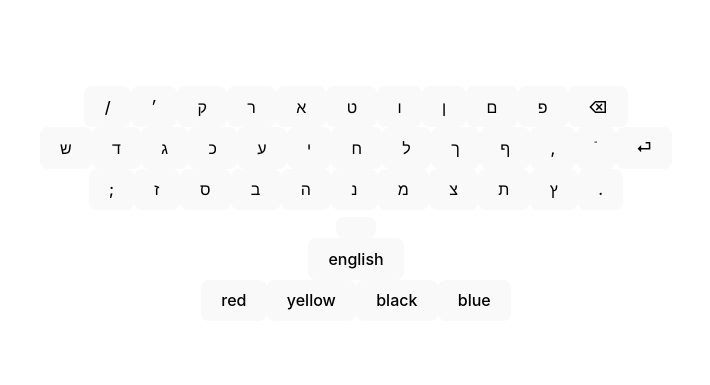
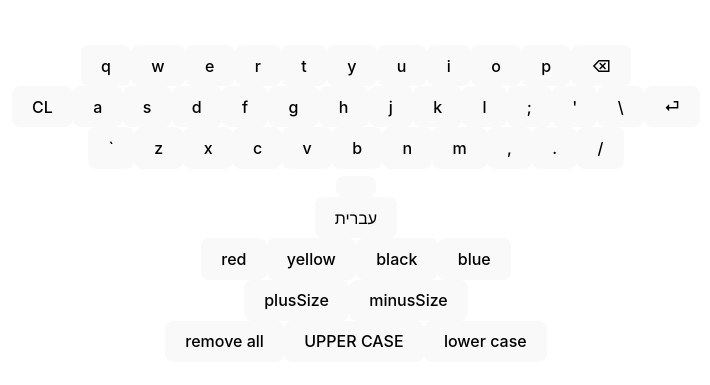
Before and after one commit to Naama-Shvalb/textEditor, a React (Vite) app in the folder text-editr/: page / in a window 1280 px wide. Shown: the part 203-588 px from the top of the page, without its empty margins (284-994 px from the left). Built offline with nearby package versions, Linux system fonts and the light colour scheme.

Commit message:
add functionality

```diff
--- a/text-editr/src/App.jsx
+++ b/text-editr/src/App.jsx
@@ -4,7 +4,9 @@ import viteLogo from '/vite.svg'
 import './App.css'
 import { Keyboard } from './components/keyboard'
 import { TextView } from './components/TextView'
-import { ChangeColor } from './components/ChangeColor'
+import { ChangeStyle } from './components/ChangeStyle'
+import { ChangeAll } from './components/changeAll'
+import { textManager } from './TextManager'
 
 
 function App() {
@@ -13,12 +15,12 @@ function App() {
   console.log('app render')
 
 
-
   return (
     <>
       <pre><TextView /></pre>
       <Keyboard language={'Hebrew'} onKeyClick={setClickedChar} />
-      <div><ChangeColor/></div>
+      <div><ChangeStyle/></div>
+      <div><ChangeAll/></div>
     </>
   )
 }
--- a/text-editr/src/TextManager.ts
+++ b/text-editr/src/TextManager.ts
@@ -2,26 +2,35 @@ export class TextElement {
     value: string;
     size: number;
     color: string;
+    upperCase: boolean;
 
-    constructor({value, size, color}) {
+    constructor({value, size, color, upperCase}) {
         this.value = value;
         this.size = size;
         this.color = color;
+        this.upperCase = upperCase;
     }
 }
 
 export class TextManager {
     chars: TextElement[] = [];
+    previousChars: TextElement[][]= [];
     activeColor = 'black';
-    activeSize = 10;
+    activeSize = 18;
+    upperCase = false;
 
     addChar(char: string) {
+        if (this.upperCase) {
+                char = char.toUpperCase();
+        }
         const charObj: TextElement = new TextElement({
             value: char,
             size: this.activeSize,
-            color: this.activeColor
+            color: this.activeColor,
+            upperCase: this.upperCase
         })
        this.chars.push(charObj);
+       this.previousChars.push(this.chars);
     }
 
     setActiveColor(color: string) {
@@ -29,7 +38,11 @@ export class TextManager {
     }
 
     setActiveSize(size: number) {
-        this.activeSize = size;
+        this.activeSize += size;
+    }
+
+    activeUpperCase(){
+        this.upperCase = !this.upperCase;
     }
 }
 
--- /dev/null
+++ b/text-editr/src/components/ChangeAll.jsx
@@ -0,0 +1,42 @@
+import React, { useState } from 'react';
+import {textManager} from '../TextManager'
+
+
+export const ChangeAll = () => {
+
+    //const [characters, setCharacters] = useState(textManager.chars);
+    const handleUpperCase = () => {
+        textManager.chars.map((char, index)=>{
+            char.value.toUpperCase();
+        })
+    }
+
+    const handleLowerCase = () => {
+        textManager.chars.map((char, index)=>{
+            char.value.toLowerCase();
+        })
+    }
+
+    const handleClick = (click) => {
+        switch (click){
+            case 'deleteAll':
+                //textManager.chars=[];
+                break;
+            case 'upperCase':
+                handleUpperCase();
+                break;
+            case 'lowerCase':
+                handleLowerCase();
+
+
+        };
+    };
+
+
+    return (<>
+        <button onClick={handleClick("deleteAll")}>remove all</button>
+        <button onClick={handleClick("upperCase")}>UPPER CASE</button>
+        <button onClick={handleClick("lowerCase")}>lower case</button>
+    </>
+    )
+}
--- a/text-editr/src/components/ChangeColor.jsx
+++ /dev/null
@@ -1,25 +0,0 @@
-import React, { useState } from 'react';
-import {textManager} from '../TextManager'
-
-export const ChangeColor = () => {
-    const [currentColor, setCurrentColor] = useState('black');
-    const handleClick = (color) => {
-        setCurrentColor(color);
-    }
-    textManager.setActiveColor(currentColor);
-
-    return <>
-    <button onClick={() => handleClick('red')}>
-        {"red"}
-    </button>
-    <button onClick={() => handleClick('yellow')}>
-        {"yellow"}
-    </button>
-    <button onClick={() => handleClick('black')}>
-        {"black"}
-    </button>
-    <button onClick={() => handleClick('blue')}>
-        {"blue"}
-    </button>
-    </>
-}
--- /dev/null
+++ b/text-editr/src/components/ChangeStyle.jsx
@@ -0,0 +1,41 @@
+import React, { useState } from 'react';
+import {textManager} from '../TextManager'
+
+export const ChangeStyle = () => {
+    //const [currentColor, setCurrentColor] = useState('black');
+    const handleColor = (color) => {
+        //setCurrentColor(color);
+        textManager.setActiveColor(color)
+    }
+
+    const handleSize = (size) => {
+        textManager.setActiveSize(size);
+    }
+    //textManager.setActiveColor(currentColor);
+
+    return <>
+    <div>
+    <button onClick={() => handleColor('red')}>
+        {"red"}
+    </button>
+    <button onClick={() => handleColor('yellow')}>
+        {"yellow"}
+    </button>
+    <button onClick={() => handleColor('black')}>
+        {"black"}
+    </button>
+    <button onClick={() => handleColor('blue')}>
+        {"blue"}
+    </button>
+    </div>
+    <div>
+    <button onClick={() => handleSize(1)}>
+        {"plusSize"}
+    </button>
+    <button onClick={() => handleSize(-1)}>
+        {"minusSize"}
+    </button>
+    </div>
+
+    </>
+}
--- a/text-editr/src/components/KeyboardKey.jsx
+++ b/text-editr/src/components/KeyboardKey.jsx
@@ -5,12 +5,16 @@ export const KeyboardKey = ({ char, onKeyClick}) => {
     const handleClick = () => {
         if( char === '⌫'){
             textManager.chars.pop();
-       }
-       else{
+       }else if(char === 'CL'){
+            textManager.activeUpperCase();
+       } else{
         textManager.addChar(char);
        }
         console.log('textBox', textManager);
         onKeyClick(Math.random());
+        textManager.previousChars.push(textManager.chars);
+        console.log("prev",textManager.previousChars);
+
     }
 
     return (<button onClick = {handleClick}>{char}</button>);
--- a/text-editr/src/components/TextView.jsx
+++ b/text-editr/src/components/TextView.jsx
@@ -1,13 +1,14 @@
 import {textManager} from '../TextManager'
 
 export const TextView = () => {
+    console.log(textManager.previousChars);
     return(
         <>
         {textManager.chars.map((c, index) => {
            if(c.value === '⏎'){
             return '\n';
            }
-           return <span style={{color: c.color}}>{c.value}</span>;
+           return <span style={{color: c.color, fontSize: c.size}}>{c.value}</span>;
            })}
         </>
     )
--- a/text-editr/src/components/keyboard.jsx
+++ b/text-editr/src/components/keyboard.jsx
@@ -6,13 +6,13 @@ import { KeyboardKey } from './KeyboardKey';
 
 export const Keyboard = ({ onKeyClick }) => {
 
-    const hebrew = [
+    const english = [
         ['q', 'w', 'e', 'r', 't', 'y', 'u', 'i', 'o', 'p', '⌫'],
-        ['a', 's', 'd', 'f', 'g', 'h', 'j', 'k', 'l', ';', "'", '\\', '⏎'],
+        ['CL','a', 's', 'd', 'f', 'g', 'h', 'j', 'k', 'l', ';', "'", '\\', '⏎'],
         ['`', 'z', 'x', 'c', 'v', 'b', 'n', 'm', ',', '.', '/'],
         [' ']
     ];
-    const english = [
+    const hebrew = [
         ['/', '׳', 'ק', 'ר', 'א', 'ט', 'ו', 'ן', 'ם', 'פ', '⌫'],
         ['ש', 'ד', 'ג', 'כ', 'ע', 'י', 'ח', 'ל', 'ך', 'ף', ',', 'ֿ', '⏎'],
         [';', 'ז', 'ס', 'ב', 'ה', 'נ', 'מ', 'צ', 'ת', 'ץ', '.'],
@@ -27,29 +27,25 @@ export const Keyboard = ({ onKeyClick }) => {
 
     const [activeLang, setActiveLang] = useState('english');
 
-
     const handleClick = () => {
-        if(activeLang==='english'){
+        if (activeLang === 'english') {
             setActiveLang('hebrew');
-        }else if(activeLang === 'hebrew'){
-            setActiveLang('😀')
-        }else{
+        } else if (activeLang === 'hebrew') {
+            setActiveLang('emojis');
+        } else {
             setActiveLang('english');
         }
-    }
+    };
 
-
-    const setActiveKeyboard =()=>{
-        if(activeLang=== 'hebrew'){
+    const setActiveKeyboard = () => {
+        if (activeLang === 'english') {
+            return english;
+        }
+        if (activeLang === 'hebrew') {
             return hebrew;
         }
-        if(activeLang === 'english'){
-            return english;
-        }
         return emojis;
-
-    }
-
+    };
     const activeKeyboard = setActiveKeyboard();
 
   return (
@@ -76,7 +72,7 @@ export const Keyboard = ({ onKeyClick }) => {
         </div>
         <div>
             <button onClick = {handleClick}>
-                {activeLang}
+            {activeLang === 'english' ? 'עברית' : activeLang === 'hebrew' ? '😀' : 'English'}
             </button>
         </div>
     </div>
```
